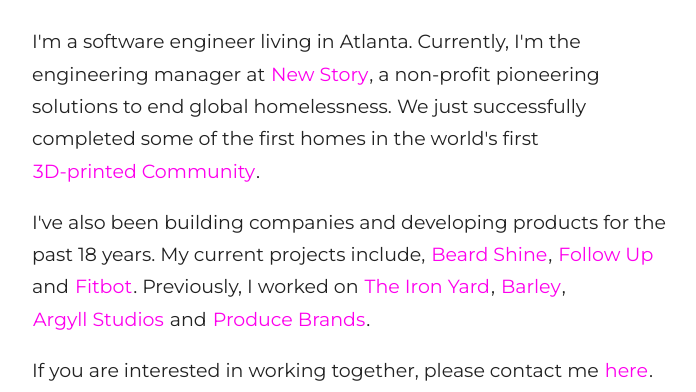
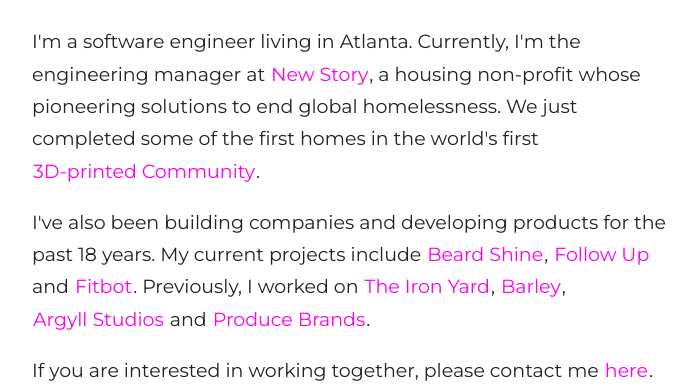
Before and after one commit to timwco/twhitacre.github.io, a plain HTML site: page index.html in a window 1280 px wide. Shown: the part 202-594 px from the top of the page, without its empty margins (288-984 px from the left). Drawn offline with Linux system fonts and the light colour scheme.

Commit message:
grammerrrrrrrr ftw

```diff
--- a/index.html
+++ b/index.html
@@ -16,9 +16,9 @@
       <div class="content">
           <h1>👋 Hi, I'm Tim</h1>
 
-	  <p>I'm a software engineer living in Atlanta. Currently, I'm the engineering manager at <a href="https://newstorycharity.org/">New Story</a>, a non-profit pioneering solutions to end global homelessness. We just successfully completed some of the first homes in the world's first <a href="https://l.timw.co/3dfirst">3D-printed Community</a>.</p>
+         <p>I'm a software engineer living in Atlanta. Currently, I'm the engineering manager at <a href="https://newstorycharity.org/">New Story</a>, a housing non-profit whose pioneering solutions to end global homelessness. We just completed some of the first homes in the world's first <a href="https://l.timw.co/3dfirst">3D-printed Community</a>.</p>
 
-          <p>I've also been building companies and developing products for the past 18 years. My current projects include, <a href="https://beardshine.co/">Beard Shine</a>, <a href="https://wefollowup.app/">Follow Up</a> and <a href="https://fitbot.co">Fitbot</a>. Previously, I worked on <a href="https://linkedin.com/school/the-iron-yard/">The Iron Yard</a>, <a href="https://l.timw.co/2BEcXXg">Barley</a>, <a href="http://argyllstudios.com/">Argyll Studios</a> and <a href="https://db.producebrands.com/">Produce Brands</a>.</p>
+          <p>I've also been building companies and developing products for the past 18 years. My current projects include <a href="https://beardshine.co/">Beard Shine</a>, <a href="https://wefollowup.app/">Follow Up</a> and <a href="https://fitbot.co">Fitbot</a>. Previously, I worked on <a href="https://linkedin.com/school/the-iron-yard/">The Iron Yard</a>, <a href="https://l.timw.co/2BEcXXg">Barley</a>, <a href="http://argyllstudios.com/">Argyll Studios</a> and <a href="https://db.producebrands.com/">Produce Brands</a>.</p>
 
           <p>If you are interested in working together, please contact me <a href="https://77lines.xyz">here</a>.</p>
 
```
